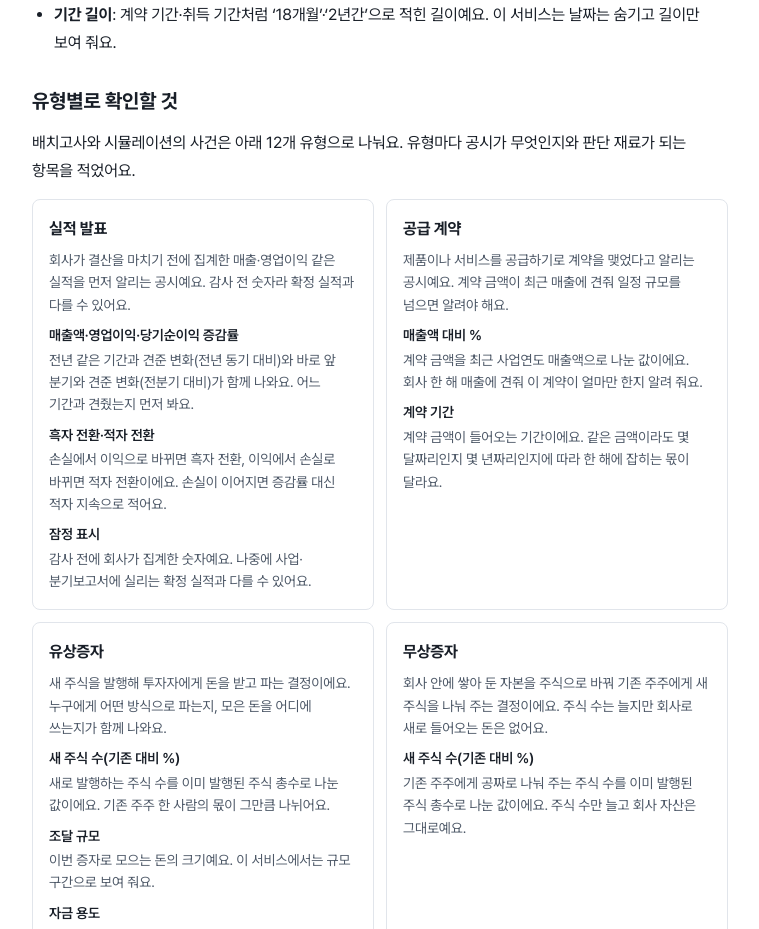
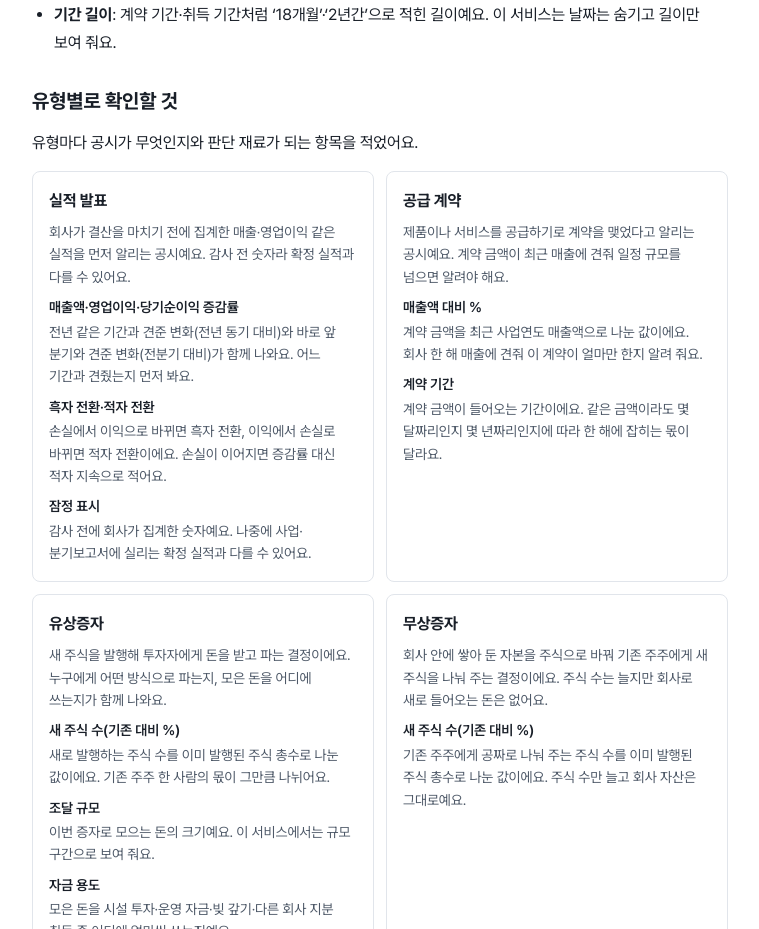
Before and after one commit to shinds-team7/flexable-web, a React (Vite) app: page /simulation/guide in a window 1280 px wide. Shown: the part 1860-2789 px from the top of the page, without its empty margins (260-1019 px from the left). Built offline with nearby package versions, Linux system fonts and the light colour scheme; no server answers.

Commit message:
fix(web): 공시 읽는 법 유형 안내 문장에서 12개 유형 설명 삭제

```diff
--- a/src/pages/SimulationGuide.tsx
+++ b/src/pages/SimulationGuide.tsx
@@ -185,7 +185,7 @@ function GuideBody() {
       </ul>
 
       <h2>유형별로 확인할 것</h2>
-      <p>배치고사와 시뮬레이션의 사건은 아래 12개 유형으로 나눠요. 유형마다 공시가 무엇인지와 판단 재료가 되는 항목을 적었어요.</p>
+      <p>유형마다 공시가 무엇인지와 판단 재료가 되는 항목을 적었어요.</p>
       <div className="sim-guide-types">
         {TYPE_CHECKS.map((t) => (
           <section key={t.category} className="sim-guide-type" aria-labelledby={`sim-guide-${t.category}`}>
```
